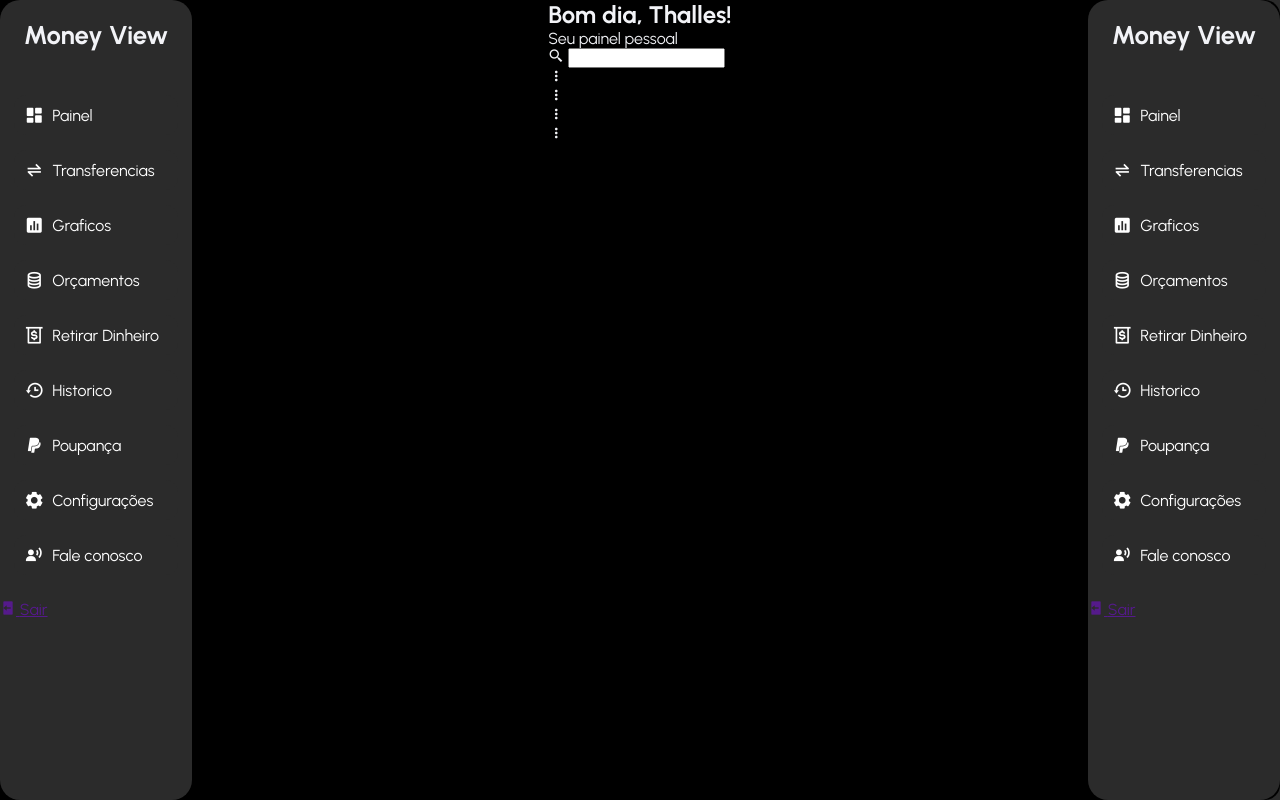
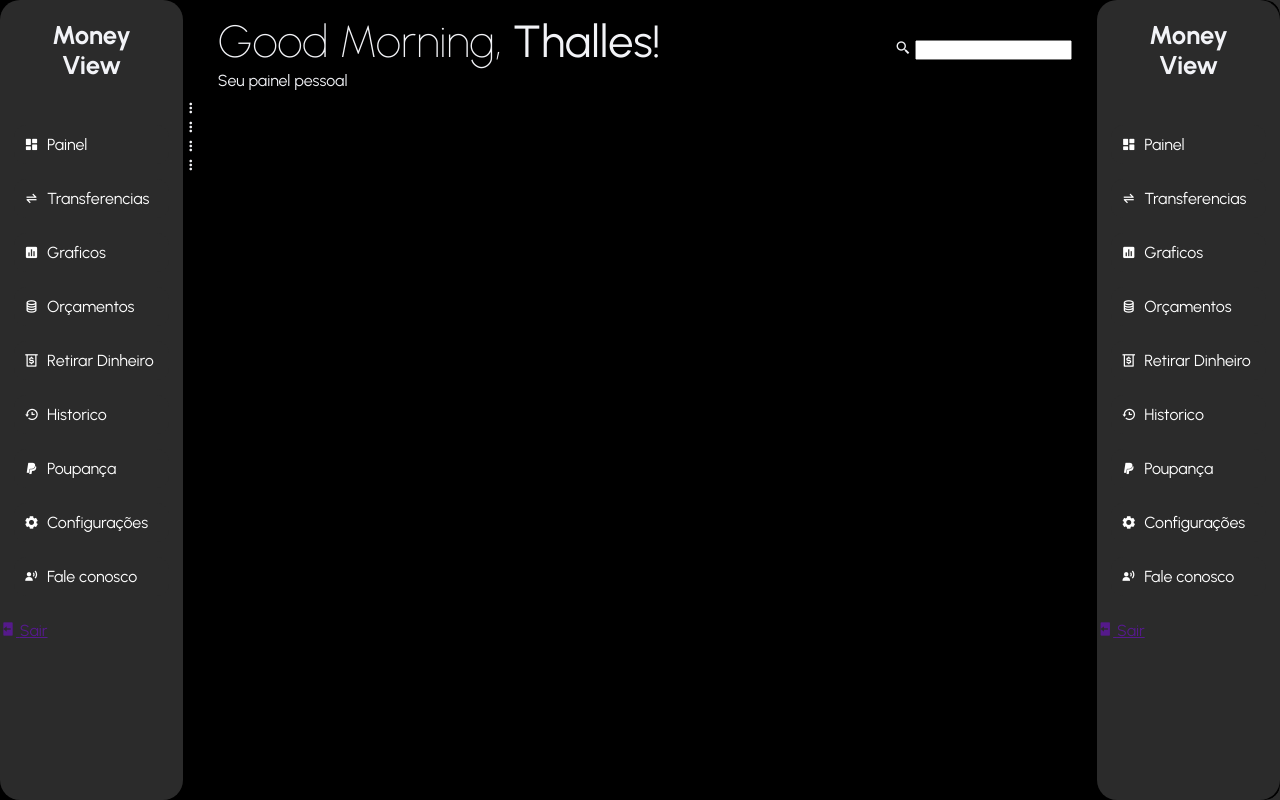
Before and after one commit to Thalles17/controle-financas, a plain HTML site: page index.html in a window 1280 px wide. Drawn offline with nearby package versions, Linux system fonts and the light colour scheme.

Commit message:
commit push

```diff
--- a/index.html
+++ b/index.html
@@ -82,7 +82,7 @@
         <main class="display-main">
             <header class="header-main">
                 <div class="display-greet-user">
-                    <h2 class="title-greet-user">Bom dia, <span class="text-name-user">Thalles!</span></h2>
+                    <h2 class="title-greet-user">Good Morning, <span class="text-name-user">Thalles!</span></h2>
                     <span class="text-initial">Seu painel pessoal</span>
                 </div>
                 <div class="display-search">
--- a/style.css
+++ b/style.css
@@ -1,6 +1,7 @@
 :root{
     /*fonts*/
-    --font-bold: 'Urbanist', 'bold';
+    --font-bold: 'Urbanist';
+    --font-normal: 'Urbanist', 'regular';
 
     /*Dark view Palette*/
     --bg-color:      #1b1b1b;
@@ -21,14 +22,14 @@
     padding: 0;
     margin: 0;
     box-sizing: border-box;
-    font-family: var(--font-bold);
+    font-family: 'Urbanist';
 }
 
 html, body, #app{
     width: 100vw;
     border-top-right-radius: 15px;
     border-bottom-right-radius: 15px;
-
+    overflow: hidden;
     /* background-color: var(--bg-color); */
 
 }
@@ -48,7 +49,7 @@ body{
 }
 
 .siderbar{
-    width: 15%;
+    width: 20%;
     height: 100vh;
     display: flex;
     flex-direction: column;
@@ -92,7 +93,7 @@ body{
 }
 
 .menu li i{
-    font-size: 20px;
+    font-size: 15px;
 }
 
 
@@ -113,8 +114,9 @@ body{
     text-decoration: none;
     color: var(--third-color);
     background-color: var(--destak-color);
-    font-size: 18px;
+    font-size: 16px;
     font-weight: bold;
+    transition: all .2s;
 
 }
 
@@ -129,5 +131,38 @@ body{
     background-color: var(--destak-color);
     font-size: 18px;
     font-weight: bold;
+    transition: all .2s;
+}
 
+
+.display-main{
+    width: 100%;
 }
+
+.display-main .header-main{
+    width: 100%;
+    height: 100px;
+    display: flex;
+    /* border: solid 1px var(--destak-color); */
+    display: flex;
+    justify-content: space-between;
+    align-items: center;
+    padding: 25px;
+}
+
+.header-main .display-greet-user{
+    /* border: solid 1px var(--destak-color); */
+    padding: 10px;
+}
+
+.display-greet-user .title-greet-user{
+    font-family: 'Urbanist';
+    font-weight: lighter;
+    font-size: 45px;
+    line-height: 60px;
+}
+
+.display-greet-user .text-name-user{
+    font-family: 'Urbanist';
+    font-weight: bolder;
+}
```
